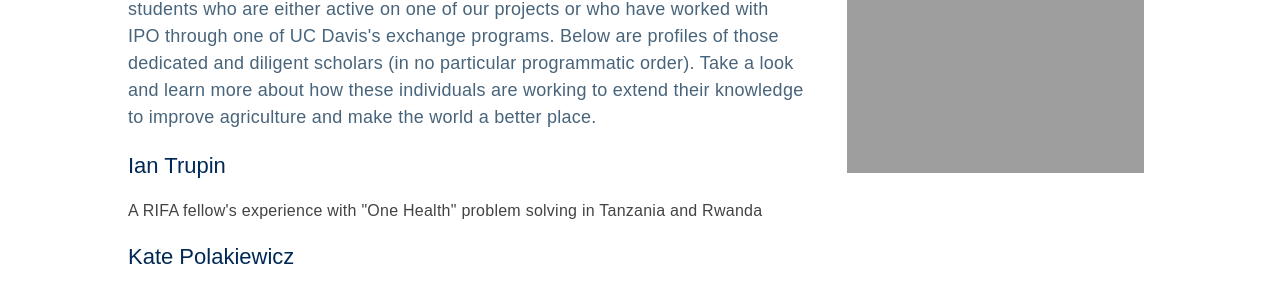
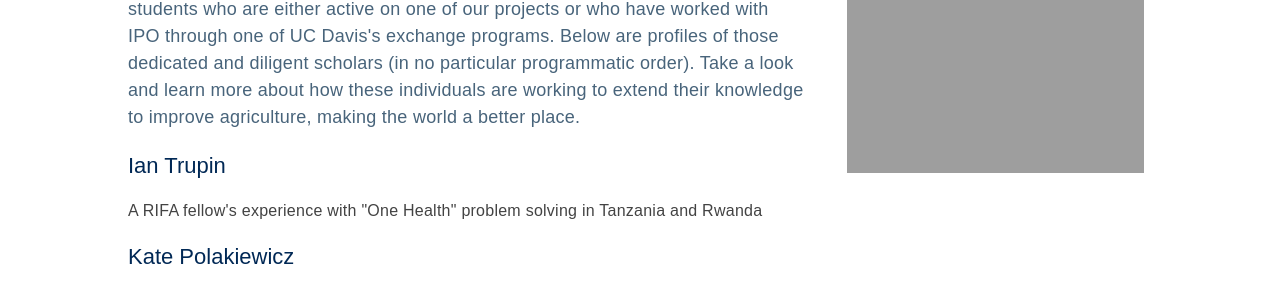
Before and after one commit to ucdavis/ip, a Jekyll site: the page built from scholars-and-students/profiles.html, in a window 1280 px wide and 900 px high. Shown: the part 219-512 px from the top of the window. Built offline with Jekyll 4.4.1, drawn with Linux system fonts in a browser that asks for light colours; nearby versions of some CDN libraries; some of the changed text lies outside the part shown.

Commit message:
simple test edit to 'profiles' page
now on master branch!

```diff
--- a/scholars-and-students/profiles.html
+++ b/scholars-and-students/profiles.html
@@ -10,7 +10,7 @@ breadcrumbs: Scholar Profiles
     <p class="lead">The CAES International Programs Office features profiles of scholars and students who are either active on one of our
       projects or who have worked with IPO through one of UC Davis's exchange programs. Below are profiles of those dedicated and diligent
       scholars (in no particular programmatic order). Take a look and learn more about how these individuals are working to extend their knowledge to
-      improve agriculture and make the world a better place. </p>
+      improve agriculture, making the world a better place.</p>
 
 
     <div class="homepageprojects__contents">
```
